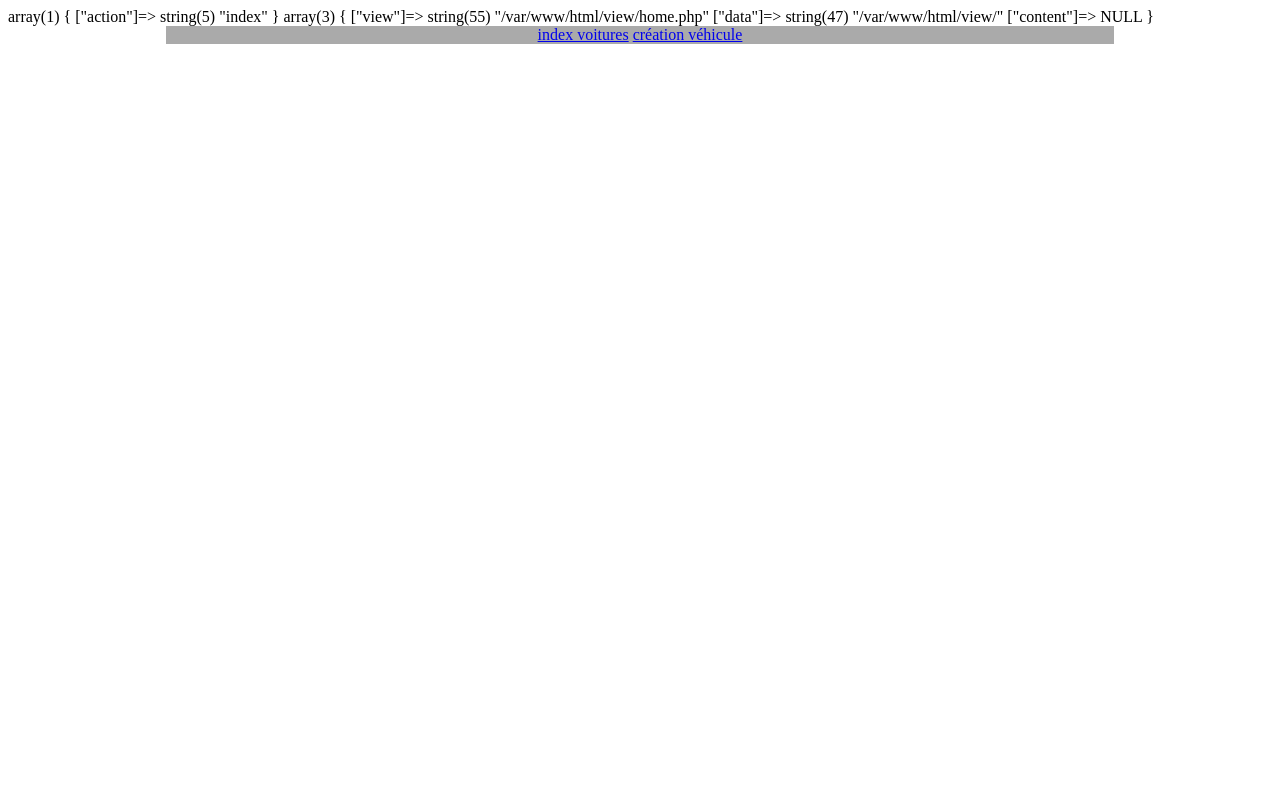
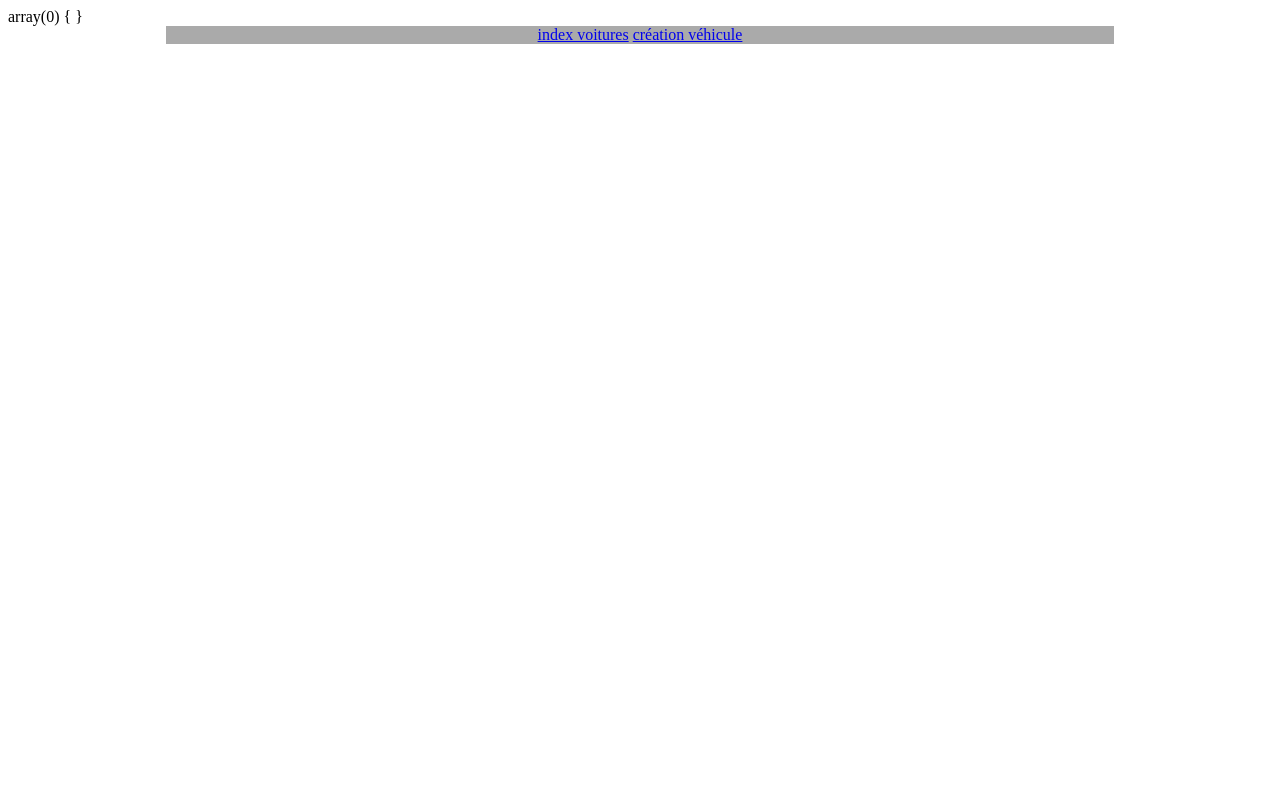
Before and after one commit to zzpapy/concession4, a PHP site: page /index.php?action=index in a window 1280 px wide. Run offline with PHP 8.4, Linux system fonts and the light colour scheme; data that the repository does not hold is empty.

Commit message:
premier commit

```diff
--- a/controller/HomeController.php
+++ b/controller/HomeController.php
@@ -10,7 +10,7 @@
             $man = new VehiculeManager();
 
             $vehicules = $man->findAll();
-            var_dump($vehicules);
+
             return $this->home([
                 "view" => "liste.php",
                 "data" => $vehicules
@@ -34,14 +34,6 @@
                 "data" => ""
             ]);
         }
-        public function traitementCrea($tab){
-            $man = new VehiculeManager();
-            $new = $man->add($tab);
-            return $this->home([
-                "view" => "crea.php",
-                "data" => ""
-            ]);
-        }
         public function home($root){
             return [
                 "view" => VIEW_DIR."home.php",
--- a/index.php
+++ b/index.php
@@ -3,6 +3,7 @@
 
     use Controller\HomeController;
 
+    var_dump($_POST);
     define('DS', DIRECTORY_SEPARATOR); // le caractère séparateur de dossier (/ ou \)
     // meilleure portabilité sur les différents systêmes.
     define('BASE_DIR', dirname(__FILE__).DS); // pour se simplifier la vie
@@ -12,15 +13,9 @@
     Autoloader::register();
 
     $ctrl = new HomeController();
-    var_dump($_GET);
+    // var_dump($_GET);die;
     if(isset($_GET['action'])){
         $action = $_GET['action'];
-    }
-    if(isset($_GET['action']) && $_GET["action"]=="crea"){
-        if(!empty($_POST)){
-            $action = "traitementCrea";
-            var_dump(isset($_POST));
-        }
     }
     else $action = "home";
 
@@ -30,5 +25,5 @@
     else $id = null;
 
     $render = $ctrl->$action($id);
-    var_dump($render);
+// var_dump($render);
     require($render['view']);
```
